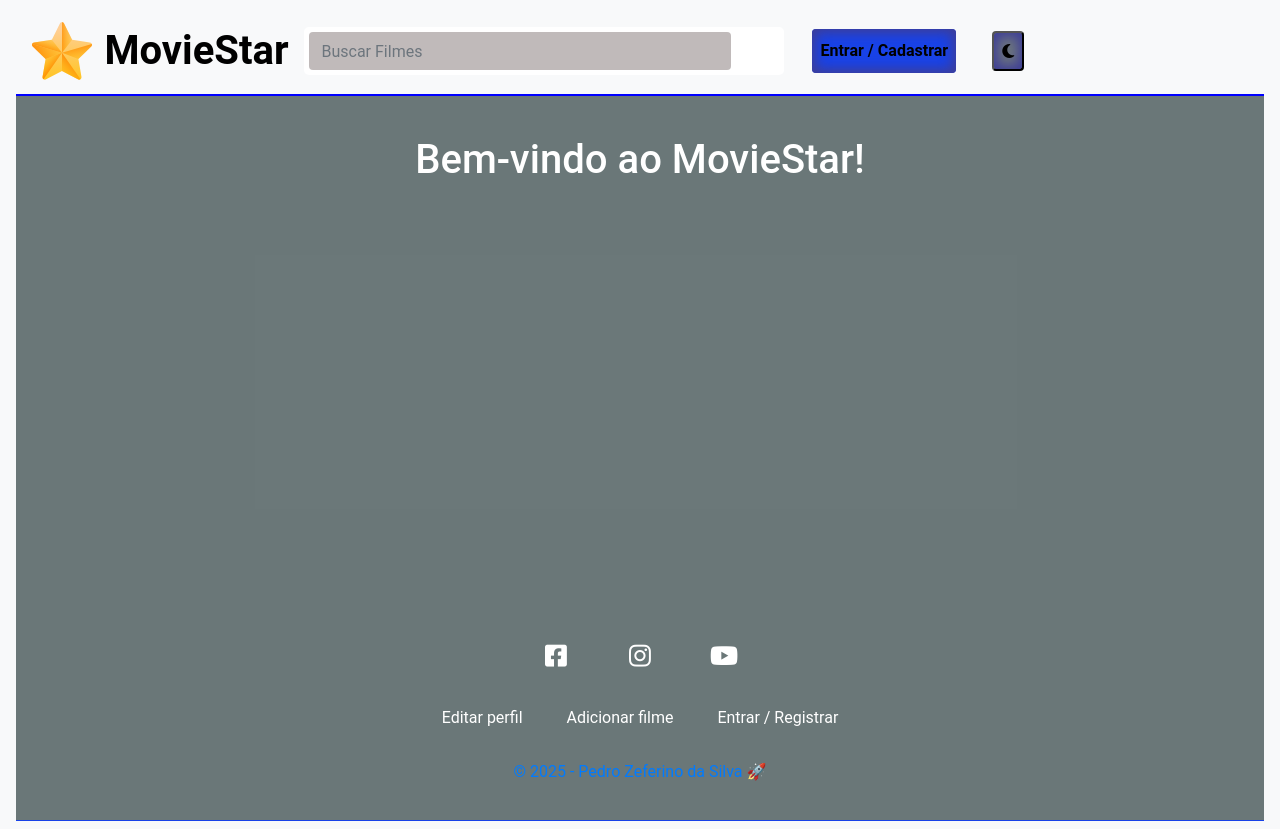
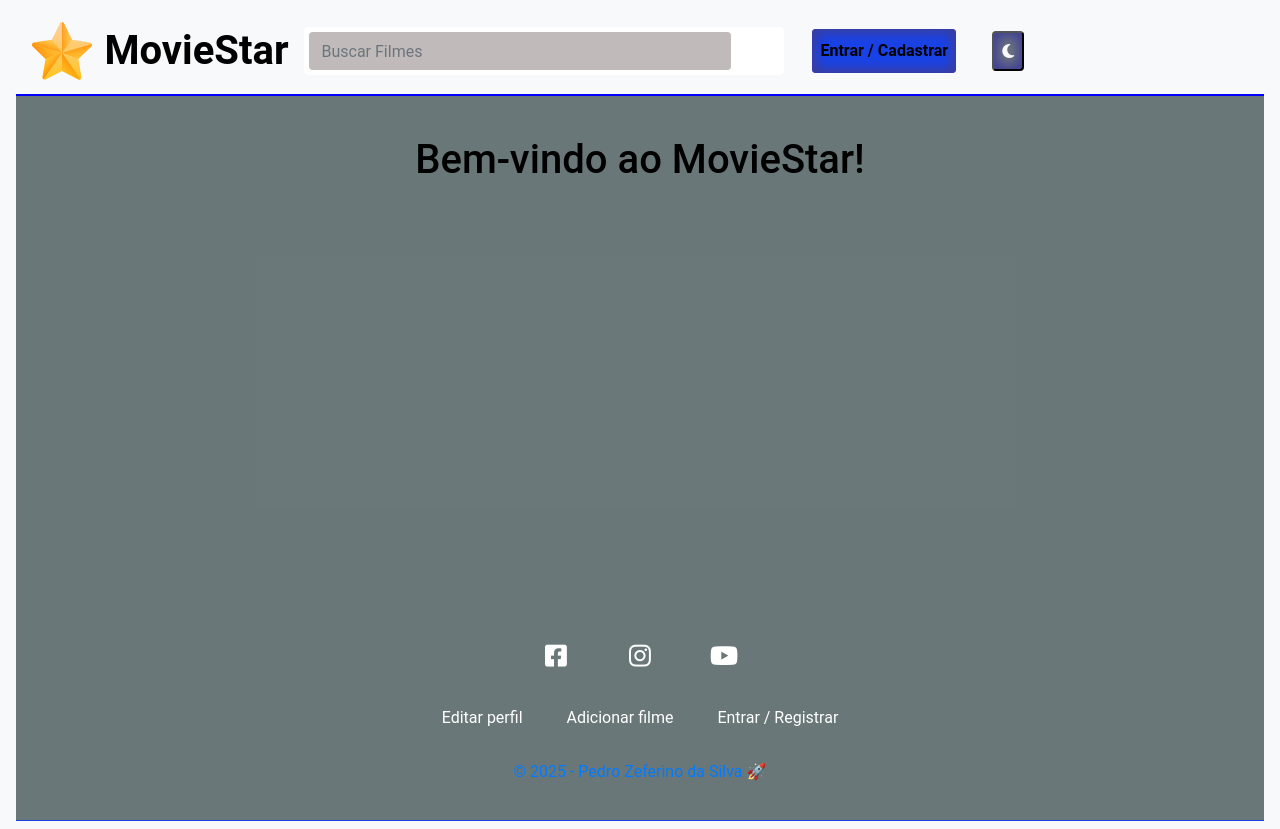
Before and after one commit to PedroZef/prog-avanc_fat_T3, a PHP site: page / in a window 1280 px wide. Run offline with PHP 8.4, Linux system fonts and the light colour scheme.

Commit message:
Add dark-mode no header.php

```diff
--- a/css/styles.css
+++ b/css/styles.css
@@ -340,15 +340,16 @@ table {
 }
 
 /* Tema claro */
-[data-bs-theme='light'] .theme-toggle-btn,
-#moviestar-title {
+[data-bs-theme='light'] .page-title,
+[data-bs-theme='light'] #moviestar-title {
     border: none;
     color: #000;
     cursor: pointer;
 }
 
 /* Tema escuro */
-[data-bs-theme='dark'] .theme-toggle-btn {
+[data-bs-theme='dark'] .page-title,
+[data-bs-theme='dark'] #moviestar-title {
     background-color: #192d2da1;
     border: none;
     color: #fff;
--- a/templates/header.php
+++ b/templates/header.php
@@ -41,7 +41,7 @@ $userData = $userDao->verifyToken(false);
     <link rel="stylesheet" href="<?= $BASE_URL ?>css/styles.css">
 </head>
 
-<body data-bs-theme="<?= $_SESSION['theme'] ?>" class=" <?= $THEME ?> nav-link bg-secondary">
+<body data-bs-theme="<?= $_SESSION['theme'] ?>" class=" <?= $THEME ?> nav-link bg-secondary text-light">
     <header>
         <nav id=" main-navbar" class="navbar navbar-expand-lg">
             <a href="<?= $BASE_URL ?>" class="navbar-brand">
@@ -87,7 +87,7 @@ $userData = $userDao->verifyToken(false);
                     <li class="nav-item">
                         <form method="POST" action="#">
                             <input type="hidden" name="change_theme" value="1">
-                            <button type="submit" class="nav-link bg-secondary border=0">
+                            <button type="submit" class="nav-link bg-secondary text-light border=0">
                                 <?php if ($_SESSION['theme'] === 'dark'): ?>
                                 <i class="fas fa-sun"></i>
                                 <?php else: ?>
```
